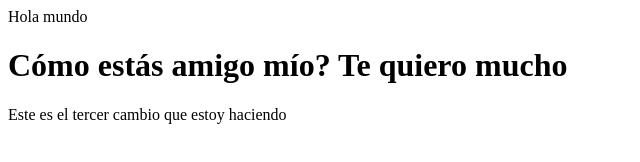
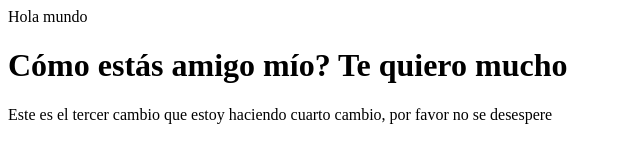
Before and after one commit to Andres20280713/Primer-repositorio-remoto, a plain HTML site: page index.html in a window 1280 px wide. Shown: the whole page, without its empty margins (0-640 px from the left). Drawn offline with Linux system fonts and the light colour scheme.

Commit message:
cuarto cambio

```diff
--- a/index.html
+++ b/index.html
@@ -9,5 +9,6 @@
     Hola mundo
     <h1>Cómo estás amigo mío? Te quiero mucho</h1>
     Este es el tercer cambio que estoy haciendo
+    cuarto cambio, por favor no se desespere
 </body>
 </html>
```
